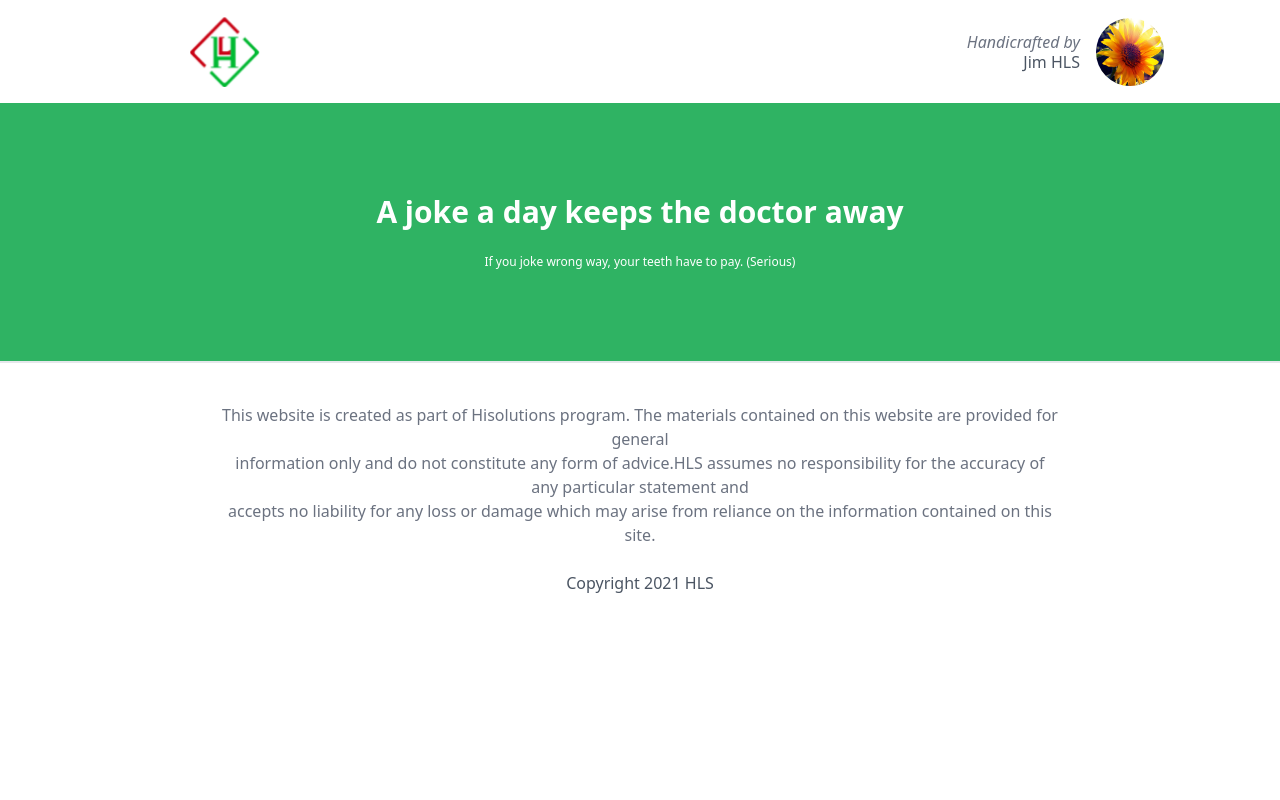
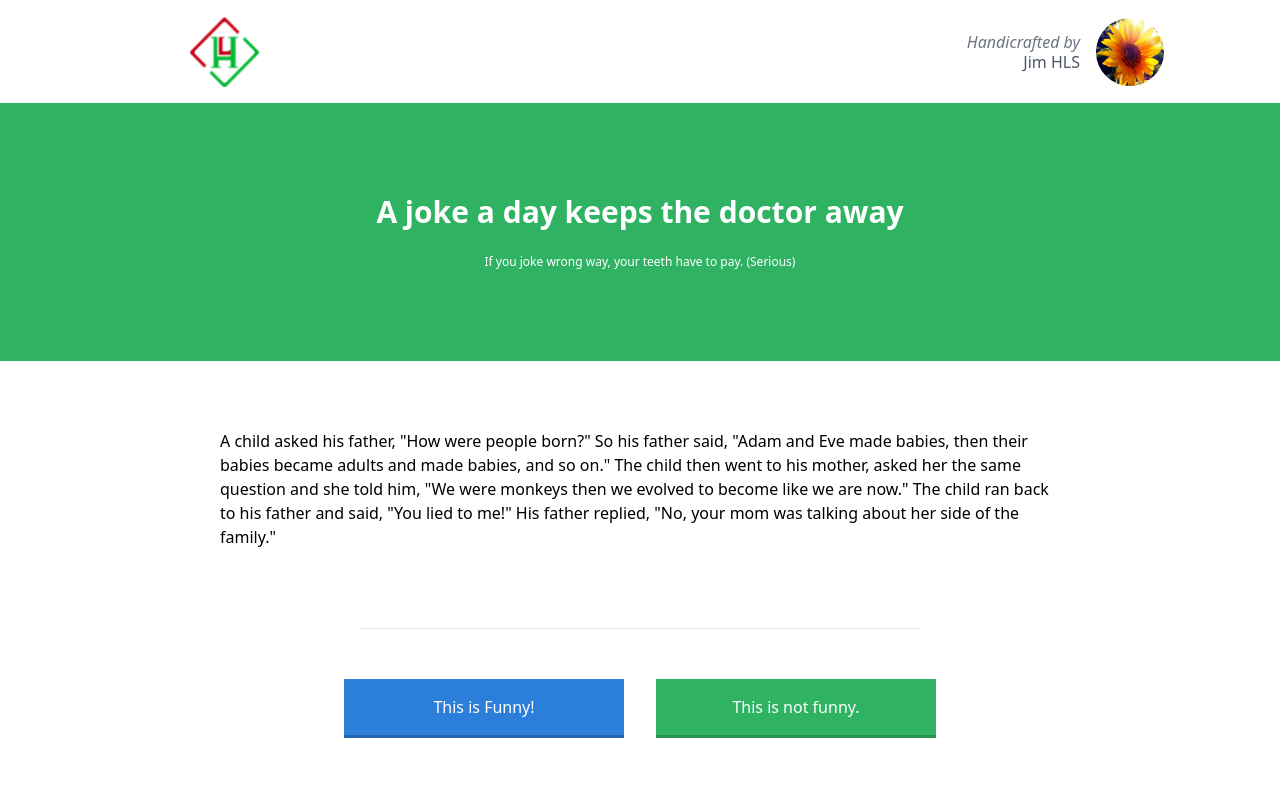
Before and after one commit to hqthoai/zens-intern-test, a React (Create React App) app in the folder assignment/frontend/: page / in a window 1280 px wide. Shown: the top 800 px of the page. Built offline with nearby package versions, Linux system fonts and the light colour scheme.

Commit message:
add joke story and vote button

```diff
--- a/assignment/frontend/src/App.js
+++ b/assignment/frontend/src/App.js
@@ -1,9 +1,11 @@
+import JokeStory from "./components/JokeStory/JokeStory";
 import Quote from "./components/Quote/Quote";
 import DefaultLayout from "./layouts/DefaultLayout";
 function App() {
   return (
     <DefaultLayout>
       <Quote />
+      <JokeStory />
     </DefaultLayout>
   );
 }
--- /dev/null
+++ b/assignment/frontend/src/components/JokeStory/JokeStory.js
@@ -0,0 +1,27 @@
+import VoteButton from "./VoteButton/VoteButton";
+
+function JokeStory() {
+    return (
+        <div className="lg:px-[220px] md:px-[80px] px-7 mt-[68px] mb-[104px] min-h-[200px]">
+            <div className="md:min-h-[200px] min-h-[300px] text-start relative" >
+                <p>
+                    A child asked his father, "How were people born?" So his father said, "Adam and Eve made babies, then their babies became adults and made babies, and so on."
+
+                    The child then went to his mother, asked her the same question and she told him, "We were monkeys then we evolved to become like we are now."
+
+                    The child ran back to his father and said, "You lied to me!" His father replied, "No, your mom was talking about her side of the family."
+                </p>
+                <div className="md:block hidden after:block after:content-[''] after:border-b after:w-2/3 after:absolute after:bottom-0 after:left-1/2 after:transform after:-translate-x-1/2"></div>
+            </div >
+
+            <div className="flex mt-[50px] items-center justify-center">
+                <div className="mr-8">
+                    <VoteButton content="This is Funny!" color="#2c7edb" />
+                </div>
+                <VoteButton content="This is not funny." color="#2fb363" />
+            </div>
+        </div >
+    );
+}
+
+export default JokeStory;
--- /dev/null
+++ b/assignment/frontend/src/components/JokeStory/VoteButton/VoteButton.js
@@ -0,0 +1,10 @@
+function VoteButton(props) {
+    const { content, color } = props
+    return (
+        <button className="p-4 md:min-w-[280px] min-w-[126px] text-white border-b-[3px] border-b-[#00000030] bg-clip-border active:scale-95" style={{ backgroundColor: color }}>
+            {content}
+        </button>
+    );
+}
+
+export default VoteButton;
```
